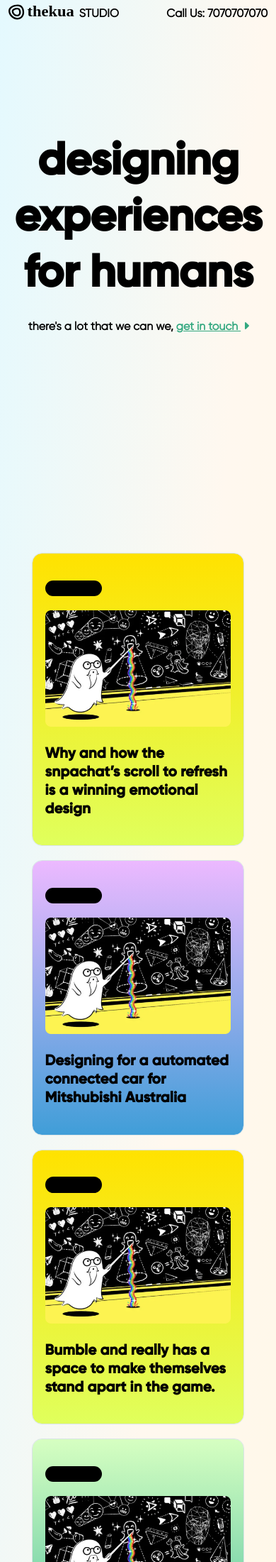
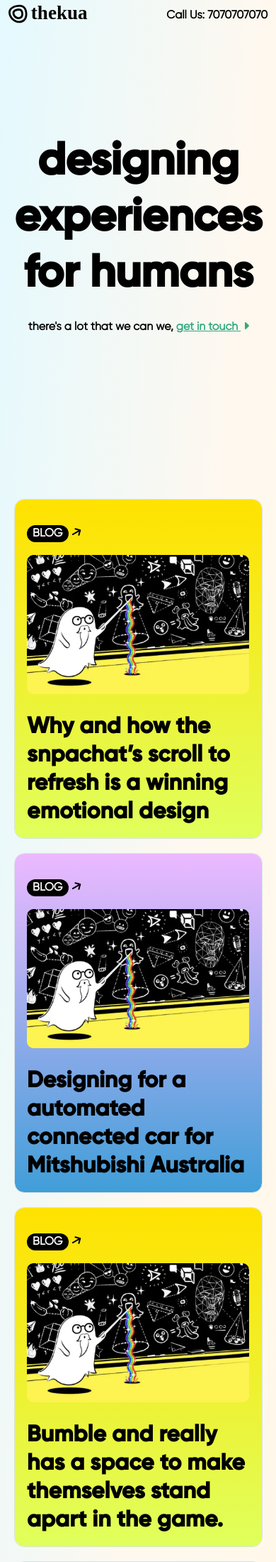
Before and after one commit to Saurav017/thekua-landing-pagee, a PHP site: page / in a window 390 px wide. Shown: the top 2201 px of the page at 71% size. Run offline with PHP 8.4, Linux system fonts and the light colour scheme.

Commit message:
Final Change

```diff
--- a/index.html
+++ b/index.html
@@ -26,9 +26,8 @@
                 <div class="nav__container">
                     <div class="nav__logo__container">
                         <a href="index.html">
-                            <img src="images/logo.svg" alt="Thekua Logo" class="nav__logo">
-
-                        </a>STUDIO
+                            <img src="images/logo.svg" alt="Thekua Logo" class="nav__logo" >
+                        </a><span>STUDIO</span>
                     </div>
                     <div class="notch__container">
                        <p> thekua is a india dish, mostly famous in Bihar and Jharkhand. </p>
@@ -56,44 +55,46 @@
             <article>
 
                 <!-- Card 1 -->
-                <div class="article__card__container a1">
+                <div class="article__card__container a-one">
                     <div class="article__type__link">
-                        <p class="article__type at1">BLOG</p>
-                        <a href="#"></a>
+                        <a class="article__type">BLOG</a>
+                        <a href="#"><i class="fas fa-arrow-right" style="transform: rotate(-30deg);"></i></a>
                     </div>
                     <img src="images/blog.png">
-                    <h2>Why and how the snpachat’s scroll to refresh is a winning emotional design</h2>
+                    <a class="article__blog">Why and how the snpachat’s scroll to refresh is a winning emotional design</a>
                 </div>
 
                 <!-- Card 2 -->
-                <div class="article__card__container a2">
+                <div class="article__card__container a-two">
                     <div class="article__type__link">
-                    <p class="article__type at2">BLOG</p>
-                    <a href="#"></a>
+                    <a class="article__type">BLOG</a>
+                    <a href="#"><i class="fas fa-arrow-right" style="transform: rotate(-30deg);"></i></a>
                     </div>
                     <img src="images/blog.png">
-                    <h2>Designing for a automated connected car for Mitshubishi Australia</h2>
+                    <a class="article__blog">Designing for a automated connected car for Mitshubishi Australia</a>
                 </div>
 
                 <!-- Card 3 -->
 
-                <div class="article__card__container a3">
+                <div class="article__card__container a-three">
                     <div class="article__type__link">
-                        <p class="article__type at3">BLOG</p>
-                        <a href="#"></a>
+                        <a class="article__type">BLOG</a>
+                        <a href="#"><i class="fas fa-arrow-right" style="transform: rotate(-30deg);"></i></a>
                     </div>
                     <img src="images/blog.png">
-                    <h2>Bumble and really has a space to make themselves stand apart in the game.</h2>
+                    <a class="article__blog">Bumble and really has a space to make themselves stand apart in the
+                        game.</a>
                 </div>
 
                 <!-- Card 4 -->
-                <div class="article__card__container a4">
+                <div class="article__card__container a-four">
                     <div class="article__type__link">
-                        <p class="article__type at4">BLOG</p>
-                        <a href="#"></a>
+                        <a class="article__type">BLOG</a>
+                        <a href="#"><i class="fas fa-arrow-right" style="transform: rotate(-30deg);"></i></a>
                     </div>
                     <img src="images/blog.png">
-                    <h2>Designing for parking management in a corporate building with 2000+ spots.</h2>
+                    <a class="article__blog">Designing for parking management in a corporate building with 2000+
+                        spots.</a>
                 </div>
 
             </article>
@@ -103,7 +104,7 @@
         <section id="story__telling__section">
             <div class="story__telling__container">
                 <div class="video__container">
-                    <video height="400px" width="100%" autoplay muted>
+                    <video height="300px" width="100%" autoplay muted>
                         <source src="images/storytelling.webm" type="video/webm">
                     </video>
                 </div>
@@ -158,13 +159,13 @@
     <div class="services__cards__container">
         <div class="service__card">
             <lottie-player src="https://assets10.lottiefiles.com/private_files/lf30_ft0cqvpu.json"
-                background="transparent" speed="1" style="width: 100%; height: 100%;" loop autoplay></lottie-player>
+                background="transparent" speed="1" style="width: 70%; height: 100%;" loop autoplay></lottie-player>
             <p class="service__name">UI/UX<br>Design</p>
         </div>
 
         <!-- Card 2 -->
         <div class="service__card">
-            <lottie-player src="" background="transparent" speed="1" style="width: 100%; height: 100%;" loop autoplay>
+            <lottie-player src="" background="transparent" speed="1" style="width: 70%; height: 100%;" loop autoplay>
             </lottie-player>
             <p class="service__name">Website<br>Development</p>
         </div>
@@ -172,7 +173,7 @@
         <!-- Card 3 -->
         <div class="service__card">
             <lottie-player src="https://assets5.lottiefiles.com/packages/lf20_s9rvx4lt.json" background="transparent"
-                speed="1" style="width: 100%; height: 100%;" loop autoplay></lottie-player>
+                speed="1" style="width: 70%; height: 100%;" loop autoplay></lottie-player>
 
             <p class="service__name">Custom<br>Software</p>
         </div>
@@ -180,7 +181,7 @@
         <!-- Card 4 -->
         <div class="service__card">
             <lottie-player src="https://assets4.lottiefiles.com/packages/lf20_XRTpH5.json" background="transparent"
-                speed="1" style="width: 100%; height: 100%;" loop autoplay></lottie-player>
+                speed="1" style="width: 70%; height: 100%;" loop autoplay></lottie-player>
 
             <p class="service__name">Social Media<br>Marketing</p>
         </div>
@@ -188,7 +189,7 @@
         <!-- Card 5 -->
         <div class="service__card">
             <lottie-player src="https://assets1.lottiefiles.com/packages/lf20_bdlrkrqv.json" background="transparent"
-                speed="1" style="width: 100%; height: 100%;" loop autoplay>
+                speed="1" style="width: 70%; height: 100%;" loop autoplay>
             </lottie-player>
             <p class="service__name">Content<br>Management</p>
         </div>
--- a/styles.css
+++ b/styles.css
@@ -43,7 +43,7 @@
 }
 
 header {
-  min-height: 90vh;
+  height: 81vh;
   width: 100%;
   background: transparent;
 }
@@ -71,12 +71,18 @@
 .nav__logo__container {
   display: flex;
   justify-content: center;
-  align-items: center;
+  align-items: flex-end;
   font-weight: 600;
+  margin: 0;
+}
+
+.nav__logo__container span {
+padding-bottom: 10px;
+padding-left: 0;
 }
 
 .nav__logo {
-  width: 100px;
+  width: 180px;
 }
 
 .notch__container {
@@ -180,7 +187,8 @@
     grid-column: 2/3;
     grid-row: 6/11;
 }
-.a1, .a2, .a3, .a4 {
+
+.article__card__container {
   border: 0.20000000298023224px solid #d8e3e6;
   border-radius: 14px;
   opacity: 1;
@@ -188,34 +196,35 @@
   -webkit-backdrop-filter: blur(30px);
 }
 
-.a1 {
+.a-one {
   background: transparent
     linear-gradient(180deg, #ffe200 0%, #e7f847 77%, #e0ff5c 100%) 0% 0%
     no-repeat padding-box;
 
 }
 
-.a2 {
+.a-two {
 background: transparent linear-gradient(180deg, #ECB9FF 0%, #409ED8 100%) 0% 0% no-repeat padding-box;
 }
 
-.a3 {
+.a-three {
 background: transparent linear-gradient(180deg, #FFE200 0%, #E7F847 77%, #E0FF5C 100%) 0% 0% no-repeat padding-box;
 }
 
-.a4 {
+.a-four {
 background: transparent linear-gradient(180deg, #D6FFC1 0%, #24AC97 100%) 0% 0% no-repeat padding-box;
 }
 
 .article__type__link {
   margin: 20px 0;
 }
-.a1 .article__type, .a2 .article__type ,.a3 .article__type ,.a4 .article__type  {
+.a-one .article__type, .a-two .article__type ,.a-three .article__type ,.a-four .article__type  {
   font-family: Gilroy-Regular;
   font-weight: 600;
   font-size: 1rem;
   background-color: black;
-  padding: 2% 5%;
+  padding: 5% 10%;
+  color: white;
   border-radius: 20px;
   margin-bottom: 20px;
 }
@@ -224,19 +233,19 @@
   width: 80px;
 }
 
-.at1 {
-  color: linear-gradient(180deg, #ffe200 0%, #e7f847 77%, #e0ff5c 100%);
-}
 
 .article__card__container img {
   width: 100%;
   object-fit: cover;
+  margin-bottom: 20px;
 }
-.article__card__container h2 {
+
+.article__blog {
   font-family: Gilroy-Bold;
   font-weight: 900;
-  font-size: 1.8rem;
-  margin: 20px 0;
+  font-size: 2rem;
+  margin: 0 ;
+  text-align: left;
 }
 
 /* Story Telling Section */
@@ -630,7 +638,7 @@
 }
 
 .nav__logo {
-  width: 100px;
+  width: 200px;
 }
 
 .notch__container p {
@@ -951,6 +858,20 @@
 
 @media screen and (max-width: 768px){
 
+.nav__logo {
+  width: 120px;
+}
+
+
+.contact__no__container {
+  font-size: 1rem;
+  font-size: Gilroy-Regular;
+  font-weight: 600;
+}
+
+.nav__logo__container span {
+  display: none;
+}
 .hero__container {
   margin: 5% auto;
   width: 80%;
@@ -1126,11 +1043,6 @@
   grid-gap: 20px;
 }
 
-
-.article__card__container {
-  max-width: 300px;
-  margin: 0 auto;
-}
 
 .article__card__container:nth-child(1) {
     grid-column: 1/2;
```
Also changed, not shown: other parts of styles.css (+13 -127 lines).
